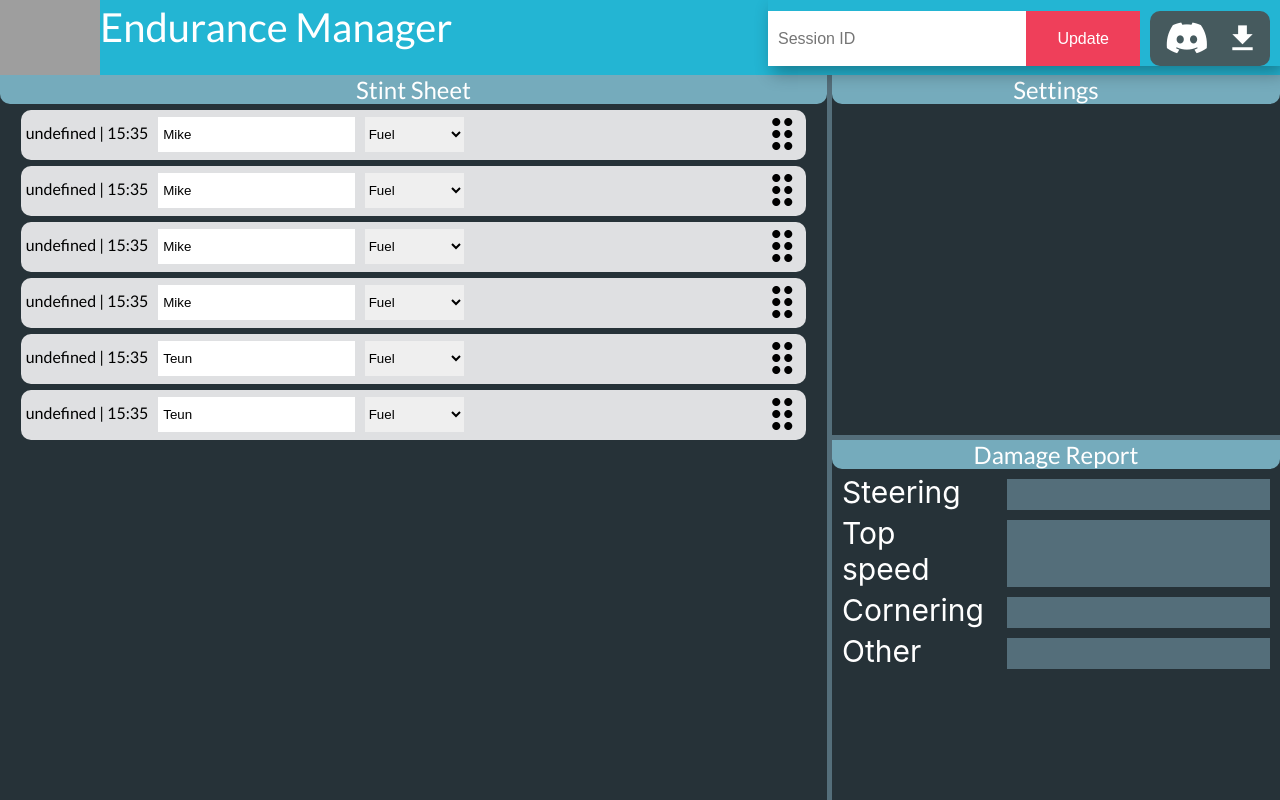
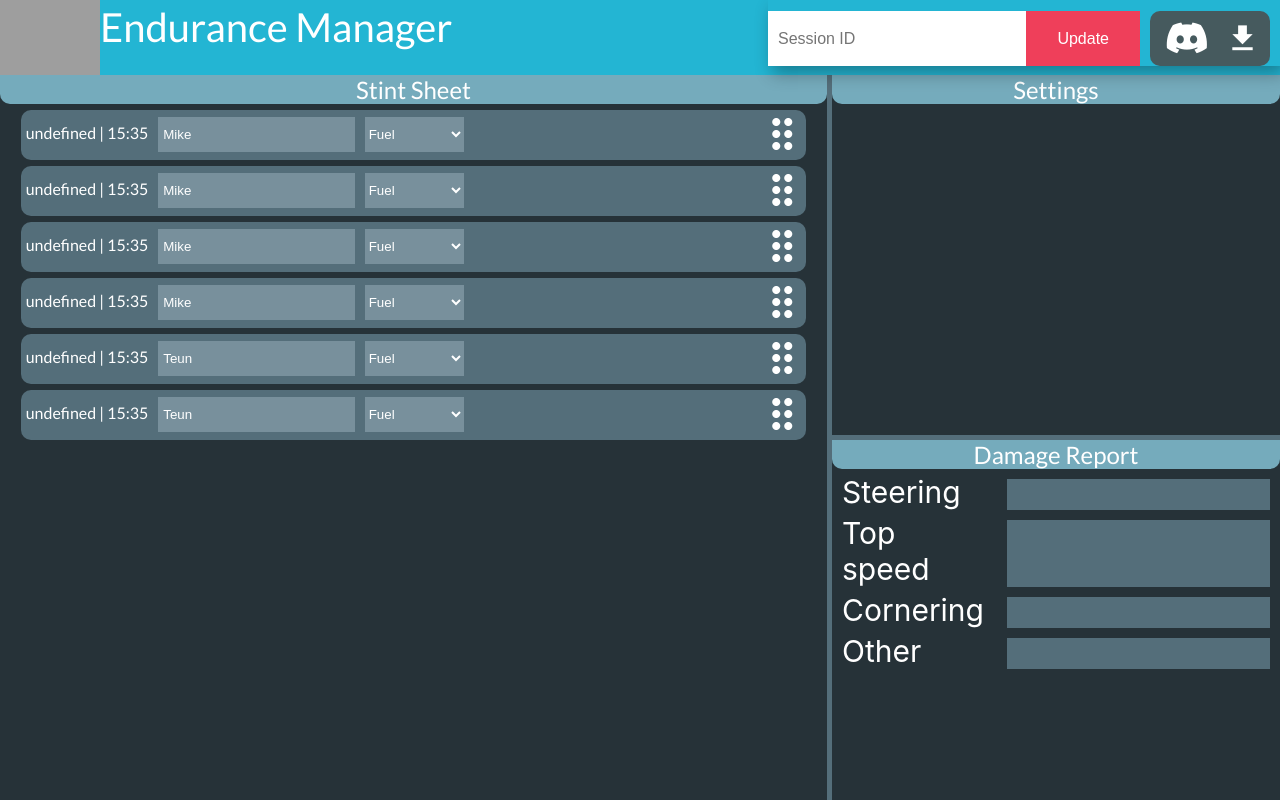
Before and after one commit to mbruty/iracing-endurance-manager, a React (Create React App) app in the folder web-interface/: page / in a window 1280 px wide. Built offline with nearby package versions, Linux system fonts and the light colour scheme; grey boxes are pictures that could not be loaded.

Commit message:
Styling stint tiles

```diff
--- a/web-interface/src/components/stint-manager.css
+++ b/web-interface/src/components/stint-manager.css
@@ -8,6 +8,9 @@
     border-right: 5px solid #546e7a;
 }
 
+.stint-manager *{
+    color: white;
+}
 .title{
     color: white;
     background-color: #75ABBC;
@@ -17,7 +20,7 @@
     border-radius: 0px 0px 10px 10px;
 }
 .stint-entry{
-    background-color: #DFE0E2;
+    background-color: #546e7a;
     width: 95%;
     height: 50px;
     margin: auto;
@@ -39,6 +42,7 @@
     margin-left: 10px;
     padding-left: 5px;
     width: 25%;
+    background-color: #78909c;
 }
 .driver-name-box:focus{
     outline: none;
@@ -49,6 +53,7 @@
     padding-right: 5px;
     outline:0px;
     border: none;
+    background-color: #78909c;
 }
 
 .stint-entry .material-icons{
```
